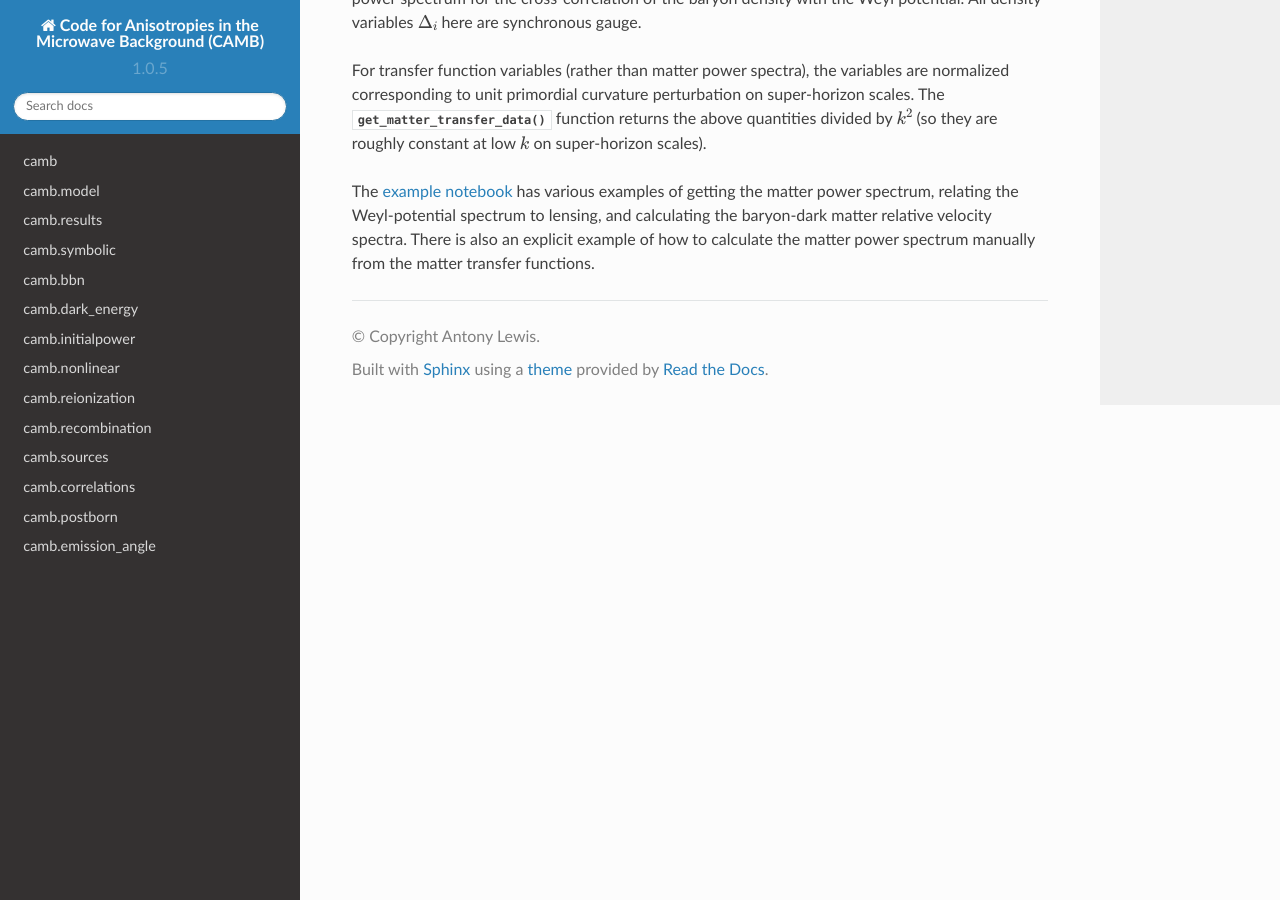
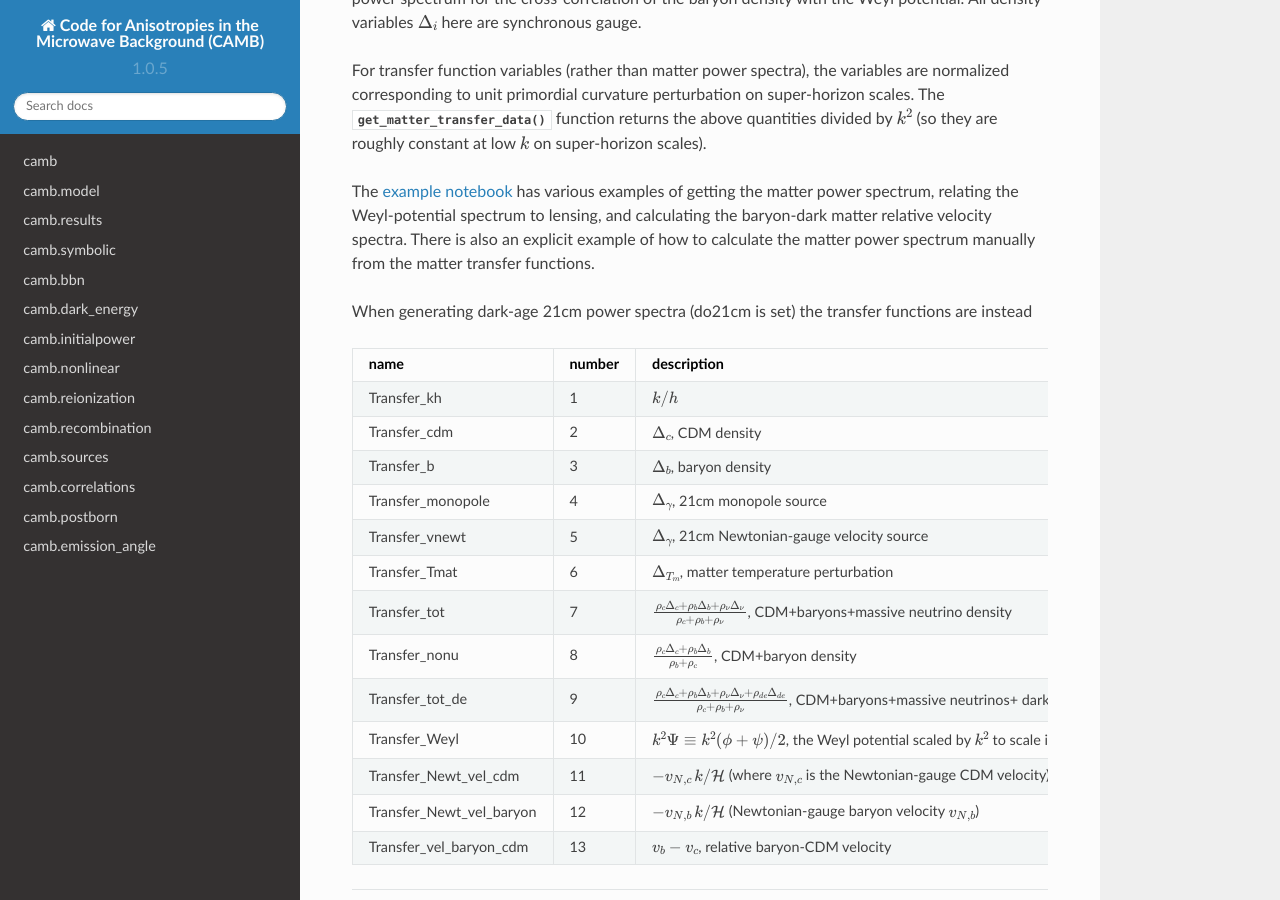
Before and after one commit to cmbant/CAMB, a Sphinx documentation site: the page built from docs/source/transfer_variables.rst, in a window 1280 px wide and 900 px high, scrolled down 869 px. Built offline with Sphinx 7.4.7 and the Read the Docs theme 2.0.0, drawn with Linux system fonts in a browser that asks for light colours.

Commit message:
doc for 21cm transfer

```diff
--- a/docs/source/transfer_variables.rst
+++ b/docs/source/transfer_variables.rst
@@ -1,7 +1,7 @@
 .. _transfer-variables:
 
 Matter power spectrum and matter transfer function variables
-======================================================
+=============================================================
 
 The various matter power spectrum functions (e.g. :func:`~camb.get_matter_power_interpolator`) can calculate power spectra for various quantities.
 Each variable used to form the power spectrum has an enumeration name of the form *model.name*, where the names are as follows:
@@ -39,3 +39,26 @@ The  `example notebook <https://camb.readthedocs.org/en/latest/CAMBdemo.html>`_
 matter power spectrum, relating the Weyl-potential spectrum to lensing, and calculating the
 baryon-dark matter relative velocity spectra. There is also an explicit example of how to calculate the matter
 power spectrum manually from the matter transfer functions.
+
+When generating dark-age 21cm power spectra (do21cm is set) the transfer functions are instead
+
+========================  ======  =====================================================================
+name                      number  description
+========================  ======  =====================================================================
+Transfer_kh                 1     :math:`k/h`
+Transfer_cdm                2     :math:`\Delta_c`, CDM density
+Transfer_b                  3     :math:`\Delta_b`, baryon density
+Transfer_monopole           4     :math:`\Delta_\gamma`, 21cm monopole source
+Transfer_vnewt              5     :math:`\Delta_\gamma`, 21cm Newtonian-gauge velocity source
+Transfer_Tmat               6     :math:`\Delta_{T_m}`, matter temperature perturbation
+Transfer_tot                7     :math:`\frac{\rho_c\Delta_c+\rho_b\Delta_b+\rho_\nu\Delta_\nu}{\rho_c+\rho_b+\rho_\nu}`, CDM+baryons+massive neutrino density
+Transfer_nonu               8     :math:`\frac{\rho_c\Delta_c+\rho_b\Delta_b}{\rho_b+\rho_c}`, CDM+baryon  density
+Transfer_tot_de             9     :math:`\frac{\rho_c\Delta_c+\rho_b\Delta_b+\rho_\nu\Delta_\nu +\rho_{ de}\Delta_{de}}{\rho_c+\rho_b+\rho_\nu}`,
+                                  CDM+baryons+massive neutrinos+ dark energy (numerator only)  density
+Transfer_Weyl              10     :math:`k^2\Psi\equiv k^2(\phi+\psi)/2`,
+                                  the Weyl potential scaled by :math:`k^2` to scale in :math:`k` like a density.
+Transfer_Newt_vel_cdm      11     :math:`-v_{N,c}\, k/{\cal H}` (where :math:`v_{N,c}` is the
+                                  Newtonian-gauge CDM velocity)
+Transfer_Newt_vel_baryon   12     :math:`-v_{N,b}\,k/{\cal H}` (Newtonian-gauge baryon velocity :math:`v_{N,b}`)
+Transfer_vel_baryon_cdm    13     :math:`v_b-v_c`, relative baryon-CDM velocity
+========================  ======  =====================================================================
```
Also changed, not shown: 1 other file.
